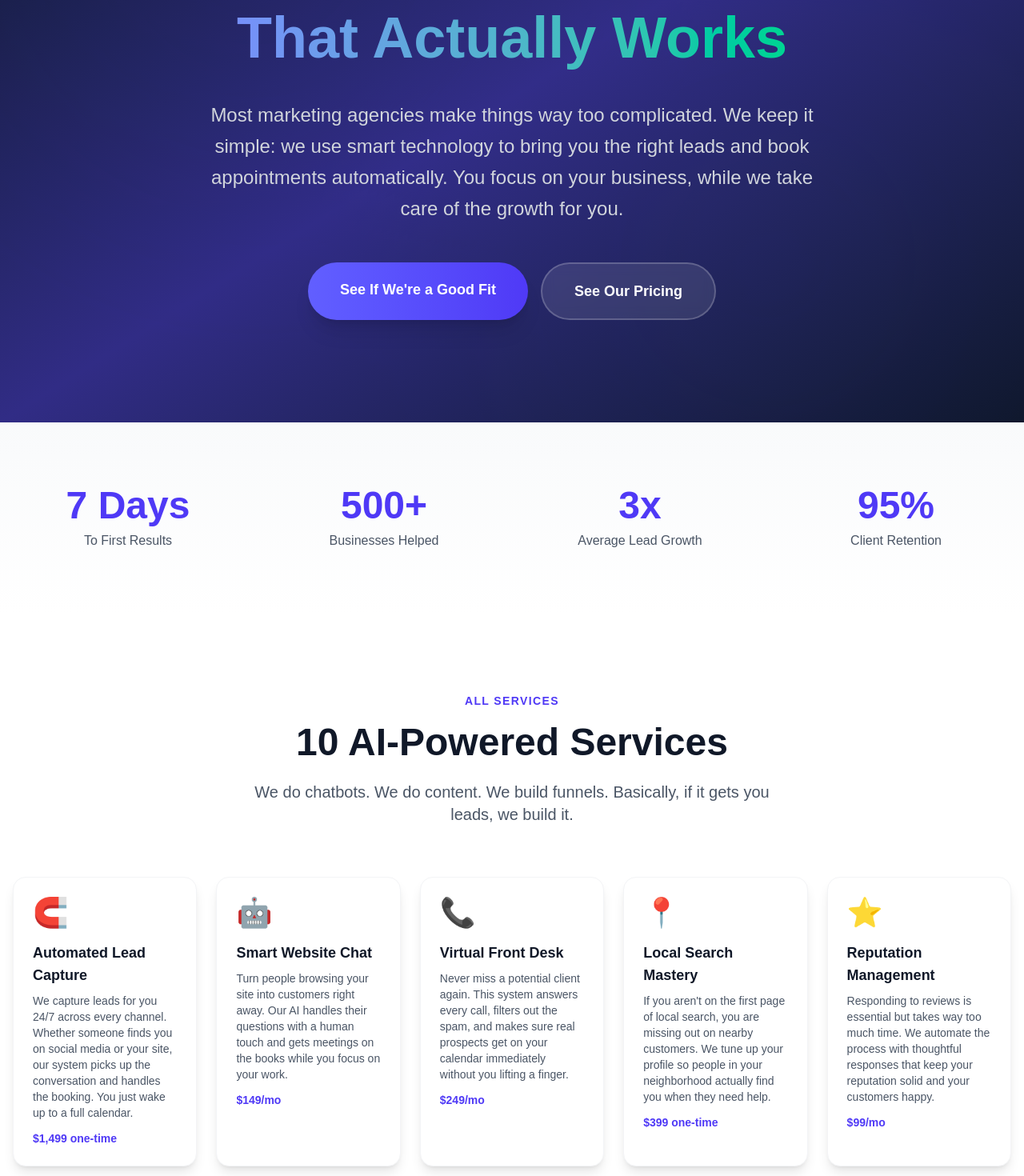
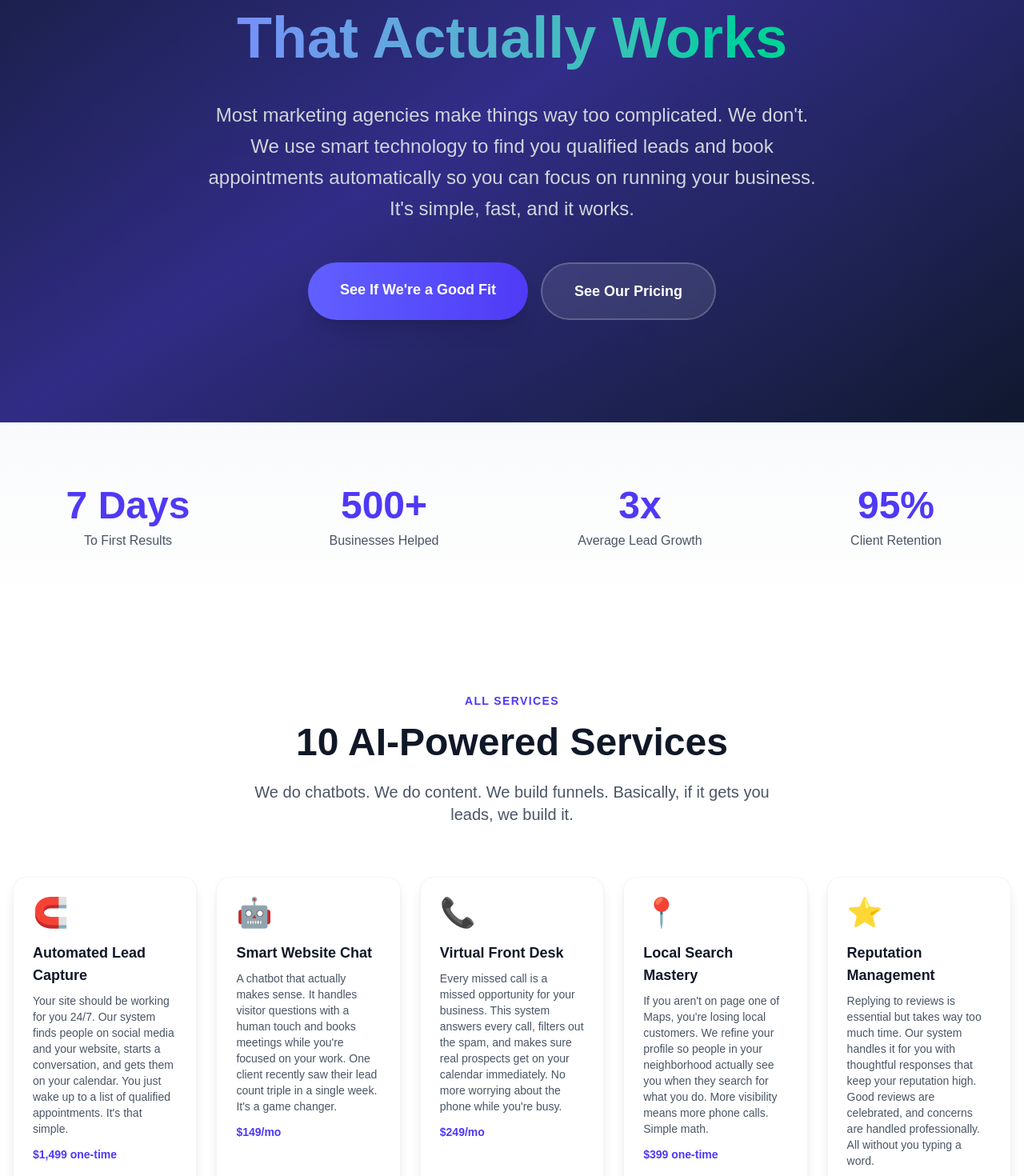
Before and after one commit to jdgafx/convertiq.com, a Next.js app: page / in a window 1280 px wide. Shown: the part 380-1850 px from the top of the page at 80% size. Built offline with nearby package versions, Linux system fonts and the light colour scheme.

Commit message:
Humanization: Re-introducing burstiness and sentence length variation to Homepage

```diff
--- a/src/app/page.tsx
+++ b/src/app/page.tsx
@@ -3,16 +3,16 @@ import Link from "next/link";
 
 export default function Home() {
   const services = [
-    { icon: "🧲", title: "Automated Lead Capture", href: "/services/lead-funnel", desc: "We capture leads for you 24/7 across every channel. Whether someone finds you on social media or your site, our system picks up the conversation and handles the booking. You just wake up to a full calendar.", price: "$1,499 one-time" },
-    { icon: "🤖", title: "Smart Website Chat", href: "/services/ai-chatbot", desc: "Turn people browsing your site into customers right away. Our AI handles their questions with a human touch and gets meetings on the books while you focus on your work.", price: "$149/mo" },
-    { icon: "📞", title: "Virtual Front Desk", href: "/services/ai-voice", desc: "Never miss a potential client again. This system answers every call, filters out the spam, and makes sure real prospects get on your calendar immediately without you lifting a finger.", price: "$249/mo" },
-    { icon: "📍", title: "Local Search Mastery", href: "/services/google-business", desc: "If you aren't on the first page of local search, you are missing out on nearby customers. We tune up your profile so people in your neighborhood actually find you when they need help.", price: "$399 one-time" },
-    { icon: "⭐", title: "Reputation Management", href: "/services/review-response", desc: "Responding to reviews is essential but takes way too much time. We automate the process with thoughtful responses that keep your reputation solid and your customers happy.", price: "$99/mo" },
-    { icon: "✉️", title: "Natural Follow-Ups", href: "/services/email-automation", desc: "Emails that people actually want to read. We skip the generic templates and create natural follow-up sequences that turn interested visitors into long-term clients automatically.", price: "$49/mo + $199 setup" },
-    { icon: "📱", title: "Consistent Social Presence", href: "/services/social-media", desc: "Staying active on social media shouldn't be a second job for you. We manage your monthly posts so you stay relevant and visible without ever having to touch your phone.", price: "$299/mo" },
-    { icon: "📝", title: "High-Performance Ads", href: "/services/ad-copy", desc: "Stop guessing with your advertising budget. We create headlines that grab attention and constantly test new versions to lower your cost per lead while you watch the results.", price: "$199/mo" },
-    { icon: "🔍", title: "Content That Ranks", href: "/services/seo-content", desc: "Articles that provide real value to your readers. We help you rank on Google by writing helpful content that people actually enjoy reading, not just robot-filler.", price: "$149/article" },
-    { icon: "🎯", title: "Pages That Really Sell", href: "/services/landing-pages", desc: "Landing pages built for one purpose: more sales. We optimize every element to ensure your visitors take action, giving you the best return on your marketing investment.", price: "$799/page" },
+    { icon: "🧲", title: "Automated Lead Capture", href: "/services/lead-funnel", desc: "Your site should be working for you 24/7. Our system finds people on social media and your website, starts a conversation, and gets them on your calendar. You just wake up to a list of qualified appointments. It's that simple.", price: "$1,499 one-time" },
+    { icon: "🤖", title: "Smart Website Chat", href: "/services/ai-chatbot", desc: "A chatbot that actually makes sense. It handles visitor questions with a human touch and books meetings while you're focused on your work. One client recently saw their lead count triple in a single week. It's a game changer.", price: "$149/mo" },
+    { icon: "📞", title: "Virtual Front Desk", href: "/services/ai-voice", desc: "Every missed call is a missed opportunity for your business. This system answers every call, filters out the spam, and makes sure real prospects get on your calendar immediately. No more worrying about the phone while you're busy.", price: "$249/mo" },
+    { icon: "📍", title: "Local Search Mastery", href: "/services/google-business", desc: "If you aren't on page one of Maps, you're losing local customers. We refine your profile so people in your neighborhood actually see you when they search for what you do. More visibility means more phone calls. Simple math.", price: "$399 one-time" },
+    { icon: "⭐", title: "Reputation Management", href: "/services/review-response", desc: "Replying to reviews is essential but takes way too much time. Our system handles it for you with thoughtful responses that keep your reputation high. Good reviews are celebrated, and concerns are handled professionally. All without you typing a word.", price: "$99/mo" },
+    { icon: "✉️", title: "Natural Follow-Ups", href: "/services/email-automation", desc: "Emails that people actually want to read. We skip the corporate jargon and write natural follow-up sequences that turn interested visitors into long-term clients. It moves leads through your pipeline automatically. No more manual follow-ups.", price: "$49/mo + $199 setup" },
+    { icon: "📱", title: "Consistent Social Presence", href: "/services/social-media", desc: "Managing social media can feel like a second job. We handle the monthly posts across all platforms so you stay relevant and visible without ever having to touch your phone. Everyone wins. You stay visible, we do the work.", price: "$299/mo" },
+    { icon: "📝", title: "High-Performance Ads", href: "/services/ad-copy", desc: "Stop guessing with your ad budget. We create headlines that pull people in and keep testing different versions until your cost per lead starts dropping. You watch the numbers improve while we handle the data. Results you can actually track.", price: "$199/mo" },
+    { icon: "🔍", title: "Content That Ranks", href: "/services/seo-content", desc: "Articles that provide real value to your audience. We help you rank on Google by writing things people actually want to read, rather than just filling pages with keywords. High-quality content that drives real traffic. No keyword stuffing.", price: "$149/article" },
+    { icon: "🎯", title: "Pages That Really Sell", href: "/services/landing-pages", desc: "Some pages just sit there doing nothing. Ours are built to drive action—getting people to click, call, or buy. Every headline and button placement is tested to make sure you get the best return on your investment. Pages designed for sales.", price: "$799/page" },
   ];
 
   const stats = [
@@ -40,7 +40,7 @@ export default function Home() {
               Grow Your Business with <span className="text-transparent bg-clip-text bg-gradient-to-r from-indigo-400 to-emerald-400">AI That Actually Works</span>
             </h1>
             <p className="text-xl md:text-2xl text-gray-300 mb-12 max-w-3xl mx-auto leading-relaxed">
-              Most marketing agencies make things way too complicated. We keep it simple: we use smart technology to bring you the right leads and book appointments automatically. You focus on your business, while we take care of the growth for you.
+              Most marketing agencies make things way too complicated. We don't. We use smart technology to find you qualified leads and book appointments automatically so you can focus on running your business. It's simple, fast, and it works.
             </p>
             <div className="flex flex-col sm:flex-row gap-4 justify-center">
               <Link href="/contact" className="bg-gradient-to-r from-indigo-500 to-indigo-600 text-white px-10 py-5 rounded-full font-bold text-lg shadow-xl hover:shadow-2xl hover:shadow-indigo-500/30 transition-all transform hover:-translate-y-1">
```
Also changed, not shown: 1 other file (tests, documents, lock files or other folders).
